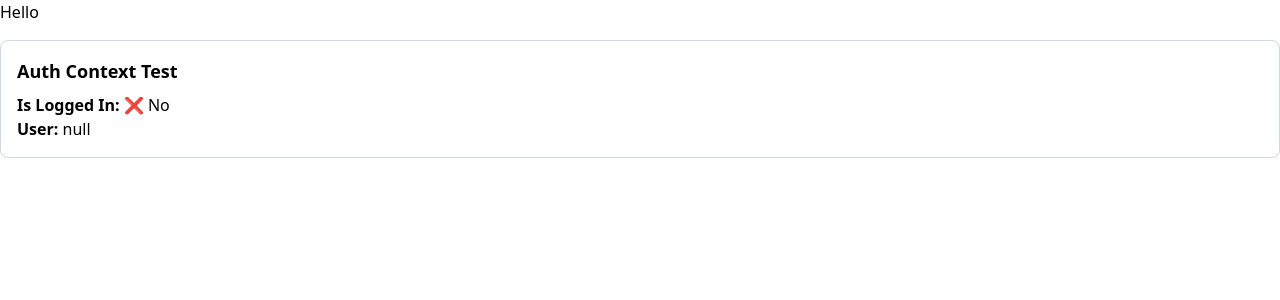
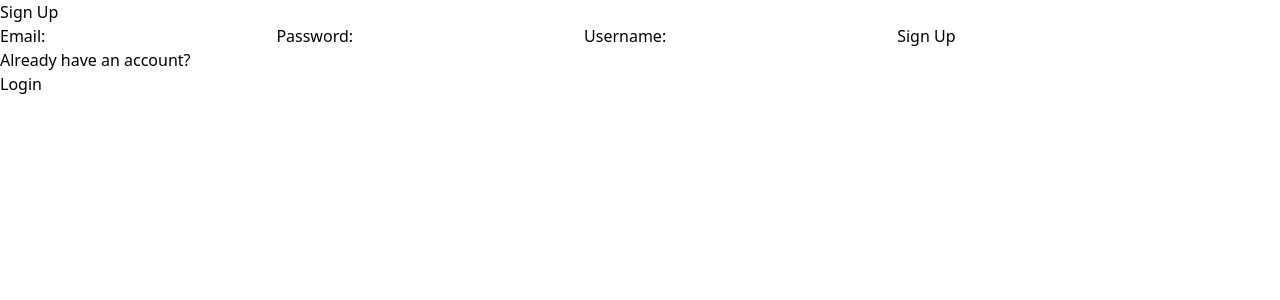
Before and after one commit to villa-santiago/community, a React (Vite) app: page /signup in a window 1280 px wide. Shown: the top 300 px of the page. Built offline with nearby package versions, Linux system fonts and the light colour scheme; no server answers.

Commit message:
login and signup pages

```diff
--- a/src/App.jsx
+++ b/src/App.jsx
@@ -1,16 +1,22 @@
-import './App.css'
-import PingTest from './components/PingTest';
-import HomePage from './pages/HomePage';
-import TestAuth from './components/TestAuth';
+import "./App.css";
+import { Routes, Route } from "react-router-dom";
+import PingTest from "./components/PingTest";
+import HomePage from "./pages/HomePage";
+import TestAuth from "./components/TestAuth";
+import LoginPage from "./pages/LoginPage";
+import SignupPage from "./pages/SignupPage";
 
 function App() {
   return (
-    <div>
-      <PingTest />
-      <HomePage />
-      <TestAuth />
+    <div className="App">
+      <Routes>
+        <Route path="/" element={<HomePage />} />
+        <Route path="/login" element={<LoginPage />} />
+        <Route path="/signup" element={<SignupPage />} />
+      </Routes>
     </div>
   );
 }
 
+
 export default App;
--- a/src/main.jsx
+++ b/src/main.jsx
@@ -1,13 +1,17 @@
 import { StrictMode } from "react";
 import { createRoot } from "react-dom/client";
+import { BrowserRouter } from "react-router-dom";
+import { AuthProviderWrapper } from "./components/AuthContext";
 import "./index.css";
 import App from "./App.jsx";
-import { AuthProviderWrapper } from "./components/AuthContext";
+
 
 createRoot(document.getElementById("root")).render(
   <StrictMode>
+  <BrowserRouter>
     <AuthProviderWrapper>
       <App />
     </AuthProviderWrapper>
+    </BrowserRouter>
   </StrictMode>
 );
--- a/src/pages/HomePage.jsx
+++ b/src/pages/HomePage.jsx
@@ -1,7 +1,16 @@
-function HomePage(){
-    return(
-        <div><h1>Hello</h1></div>
-    )
+import { useContext } from "react";
+import { AuthContext } from "../components/AuthContext";
+
+function HomePage() {
+  const { user, isLoggedIn, isLoading } = useContext(AuthContext);
+
+  if (isLoading) return <p>Loading...</p>;
+
+  return (
+    <div>
+      <h1>Hello{isLoggedIn && user ? `, ${user.userName}` : ""}!</h1>
+    </div>
+  );
 }
 
 export default HomePage;
--- a/src/pages/LoginPage.jsx
+++ b/src/pages/LoginPage.jsx
@@ -3,12 +3,12 @@
 import { useState, useContext } from "react";
 import axios from "axios";
 import { Link, useNavigate } from "react-router-dom";
-import { AuthContext } from "../context/auth.context";
+import { AuthContext } from "../components/AuthContext";
 
 const API_URL = "http://localhost:5005";
 
 
-function LoginPage(props) {
+function LoginPage() {
   const [email, setEmail] = useState("");
   const [password, setPassword] = useState("");
   const [errorMessage, setErrorMessage] = useState(undefined);
--- a/src/pages/SignupPage.jsx
+++ b/src/pages/SignupPage.jsx
@@ -0,0 +1,77 @@
+import { useState } from "react";
+import { Link, useNavigate } from "react-router-dom";
+import axios from "axios";
+
+const API_URL = "http://localhost:5005";
+
+function SignupPage(props) {
+  const [email, setEmail] = useState("");
+  const [password, setPassword] = useState("");
+  const [userName, setUserName] = useState("");
+  const [errorMessage, setErrorMessage] = useState(undefined);
+
+  const navigate = useNavigate();
+
+  const handleEmail = (e) => setEmail(e.target.value);
+  const handlePassword = (e) => setPassword(e.target.value);
+  const handleUserName = (e) => setUserName(e.target.value);
+
+  const handleSignupSubmit = (e) => {
+    e.preventDefault();
+
+
+    const requestBody = { email, password, userName };
+
+    axios
+      .post(`${API_URL}/auth/signup`, requestBody)
+      .then((response) => {
+        navigate("/login", { replace: true });
+      })
+      .catch((error) => {
+        const errorDescription =
+          error.response?.data?.message || "Signup failed. Try again.";
+        setErrorMessage(errorDescription);
+      });
+  };
+
+  return (
+    <div className="SignupPage">
+      <h1>Sign Up</h1>
+
+      <form onSubmit={handleSignupSubmit}>
+        <label>Email:</label>
+        <input
+          type="email"
+          name="email"
+          value={email}
+          onChange={handleEmail}
+        />
+
+        <label>Password:</label>
+        <input
+          type="password"
+          name="password"
+          value={password}
+          onChange={handlePassword}
+        />
+
+        <label>Username:</label>
+        <input
+          type="text"
+          name="userName"
+          value={userName}
+          onChange={handleUserName}
+        />
+
+        <button type="submit">Sign Up</button>
+      </form>
+
+      {errorMessage && <p className="error-message">{errorMessage}</p>}
+
+      <p>Already have an account?</p>
+      <Link to={"/login"}>Login</Link>
+    </div>
+  );
+}
+
+export default SignupPage;
```
